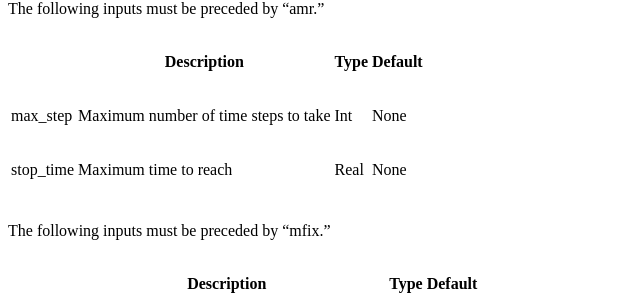
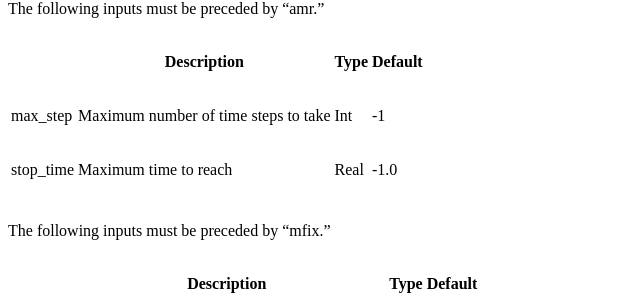
Before and after one commit to mwm126/MFIX-Exa, a Sphinx documentation site: the page built from docs/source/InputsTimeStepping.rst, in a window 1280 px wide. Shown: the part 584-884 px from the top of the page, without its empty margins (0-640 px from the left). Built offline with Sphinx 7.4.7 and the Read the Docs theme 2.0.0, drawn with Linux system fonts in a browser that asks for light colours; pages that are not in the unit, such as notebooks, are missing from menus.

Commit message:
More details ...

```diff
--- a/docs/source/InputsCheckpoint.rst
+++ b/docs/source/InputsCheckpoint.rst
@@ -10,8 +10,8 @@ The following inputs must be preceded by "amr" and control checkpoint/restart.
 +==================+=======================================================================+=============+===========+
 | restart          | If present, then the name of file to restart from                     |    String   | None      |
 +------------------+-----------------------------------------------------------------------+-------------+-----------+
-| check_int        | Frequency of checkpoint output                                        |    Int      | None      |
-|                  | If -1 then no checkpoints will be written                             |             |           |
+| check_int        | Frequency of checkpoint output;                                       |    Int      | -1        |
+|                  | if -1 then no checkpoints will be written                             |             |           |
 +------------------+-----------------------------------------------------------------------+-------------+-----------+
 | chk_file         | Prefix to use for checkpoint output                                   |  String     | chk       |
 +------------------+-----------------------------------------------------------------------+-------------+-----------+
--- a/docs/source/InputsPlotFiles.rst
+++ b/docs/source/InputsPlotFiles.rst
@@ -9,7 +9,8 @@ as which variables will be written out.
 +------------------+-----------------------------------------------------------------------+-------------+-----------+
 |                  | Description                                                           |   Type      | Default   |
 +==================+=======================================================================+=============+===========+
-| plot_int         | Frequency of plotfile output                                          |    Int      | None      |
+| plot_int         | Frequency of plotfile output;                                         |    Int      |  -1      |
+|                  | if -1 then no plotfiles will be written                               |             |          |
 +------------------+-----------------------------------------------------------------------+-------------+-----------+
 | plot_file        | Prefix to use for plotfile output                                     |  String     | plt       |
 +------------------+-----------------------------------------------------------------------+-------------+-----------+
--- a/docs/source/InputsTimeStepping.rst
+++ b/docs/source/InputsTimeStepping.rst
@@ -8,9 +8,9 @@ The following inputs must be preceded by "amr."
 +------------------+-----------------------------------------------------------------------+-------------+-----------+
 |                  | Description                                                           |   Type      | Default   |
 +==================+=======================================================================+=============+===========+
-| max_step         | Maximum number of time steps to take                                  |    Int      | None      |
+| max_step         | Maximum number of time steps to take                                  |    Int      |  -1       |
 +------------------+-----------------------------------------------------------------------+-------------+-----------+
-| stop_time        | Maximum time to reach                                                 |    Real     | None      |
+| stop_time        | Maximum time to reach                                                 |    Real     | -1.0      |
 +------------------+-----------------------------------------------------------------------+-------------+-----------+
 
 The following inputs must be preceded by "mfix."
```
